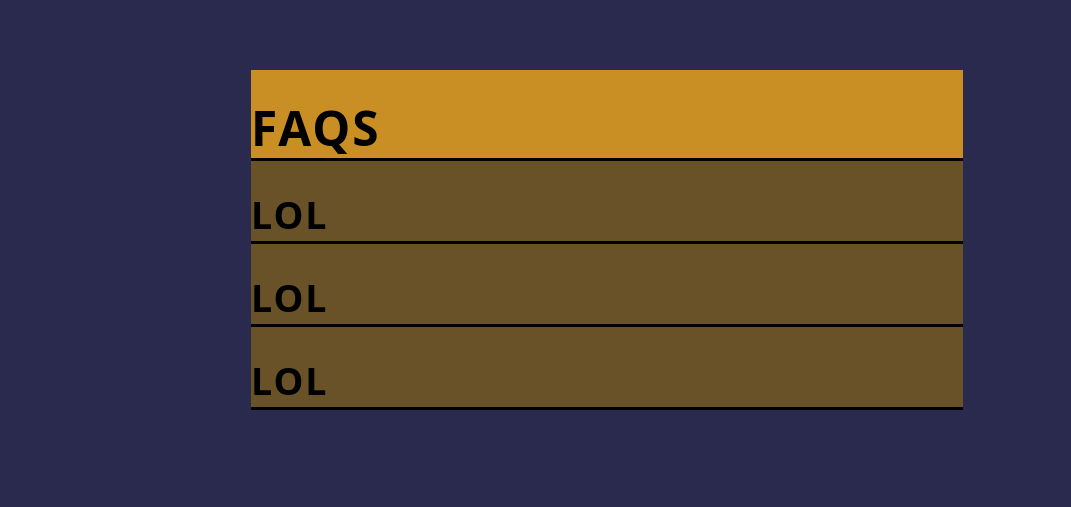
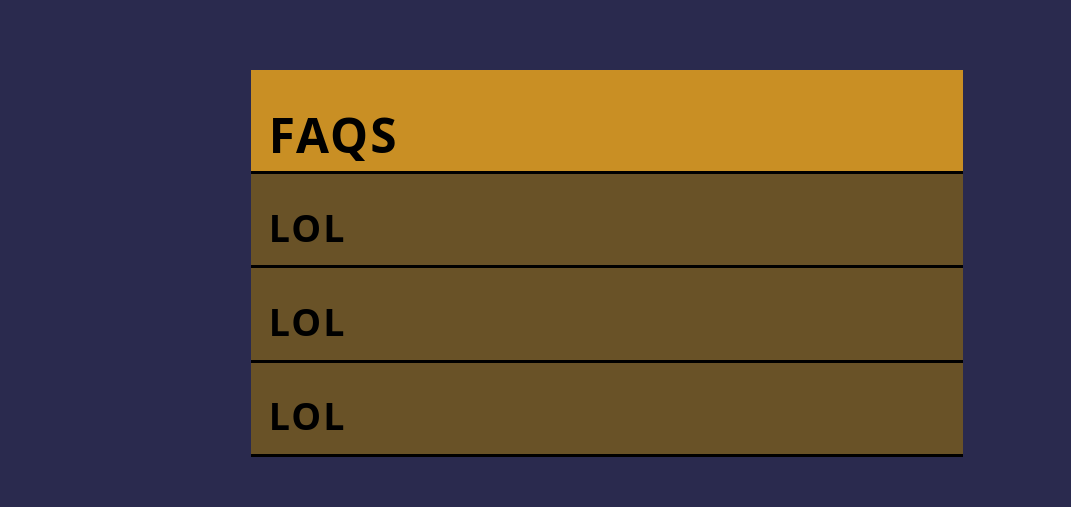
Before and after one commit to filippennsater/chat-website, a React (Create React App) app: page /FAQ in a window 1280 px wide. Shown: the part 144-651 px from the top of the page, without its empty margins (33-1104 px from the left). Built offline with nearby package versions, Linux system fonts and the light colour scheme; a web font is replaced by a local one.

Commit message:
improving styling in faq

```diff
--- a/src/pages/faq/FAQSection.scss
+++ b/src/pages/faq/FAQSection.scss
@@ -32,10 +32,12 @@
 .FAQ-header-container {
     background-color: #c98f24;
     width: 100%;
-    height: 11vh;
+    height: calc(50px + 4vw);
     display: flex;
     flex-direction: column;
     justify-content: center;
+    padding-left: calc(5px + 1vw);
+    padding-right: calc(5px + 1vw);
 
     align-items: left;
     object-fit: contain;
@@ -46,10 +48,12 @@
 .Q-container {
     background-color: #695227;
     width: 100%;
-    height: 10vh;
+    height: calc(40px + 4vw);
     display: flex;
     flex-direction: column;
     //justify-content: center;
+    padding-left: calc(5px + 1vw);
+    padding-right: calc(5px + 1vw);
 
     align-items: left;
     object-fit: contain;
```
